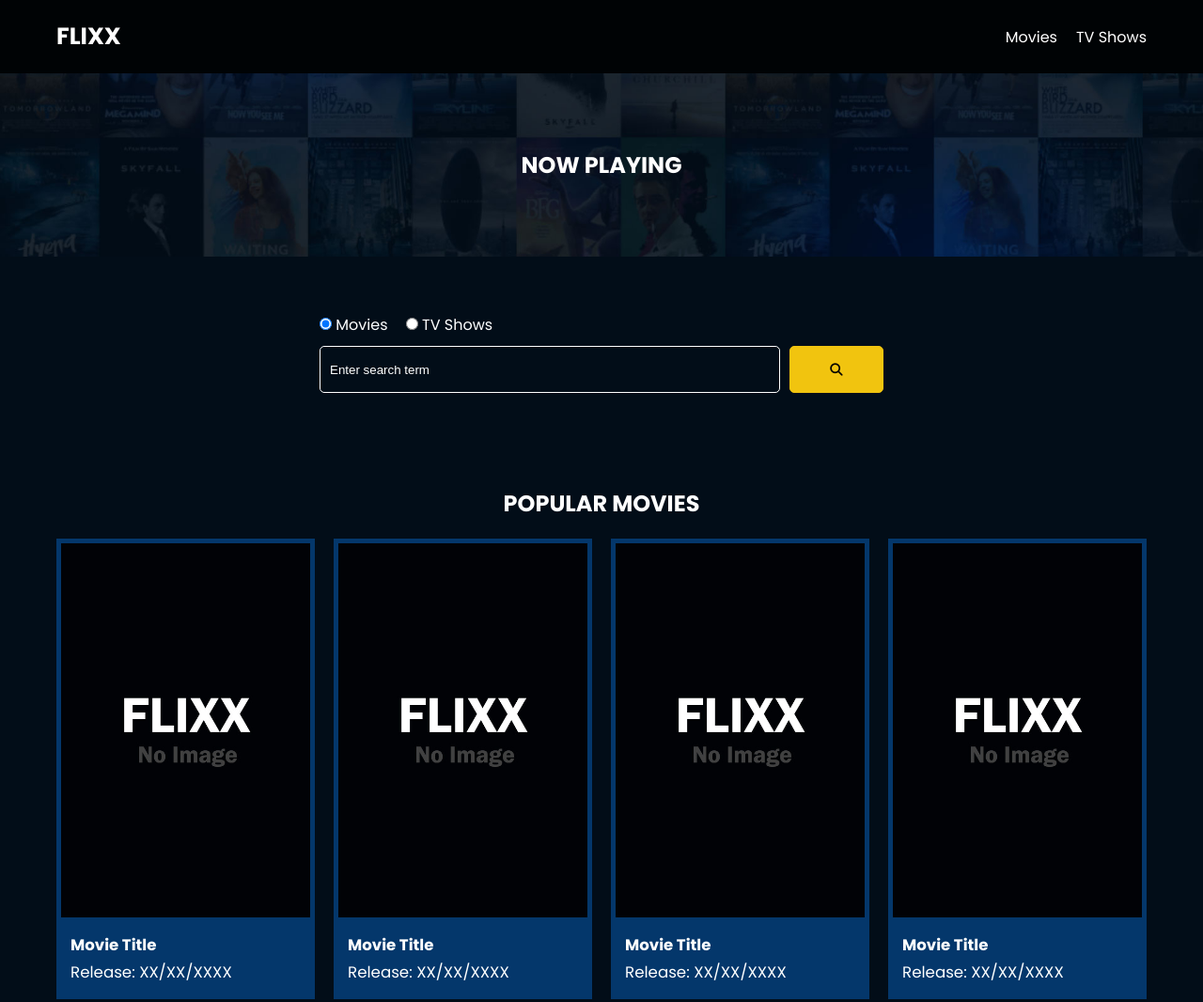
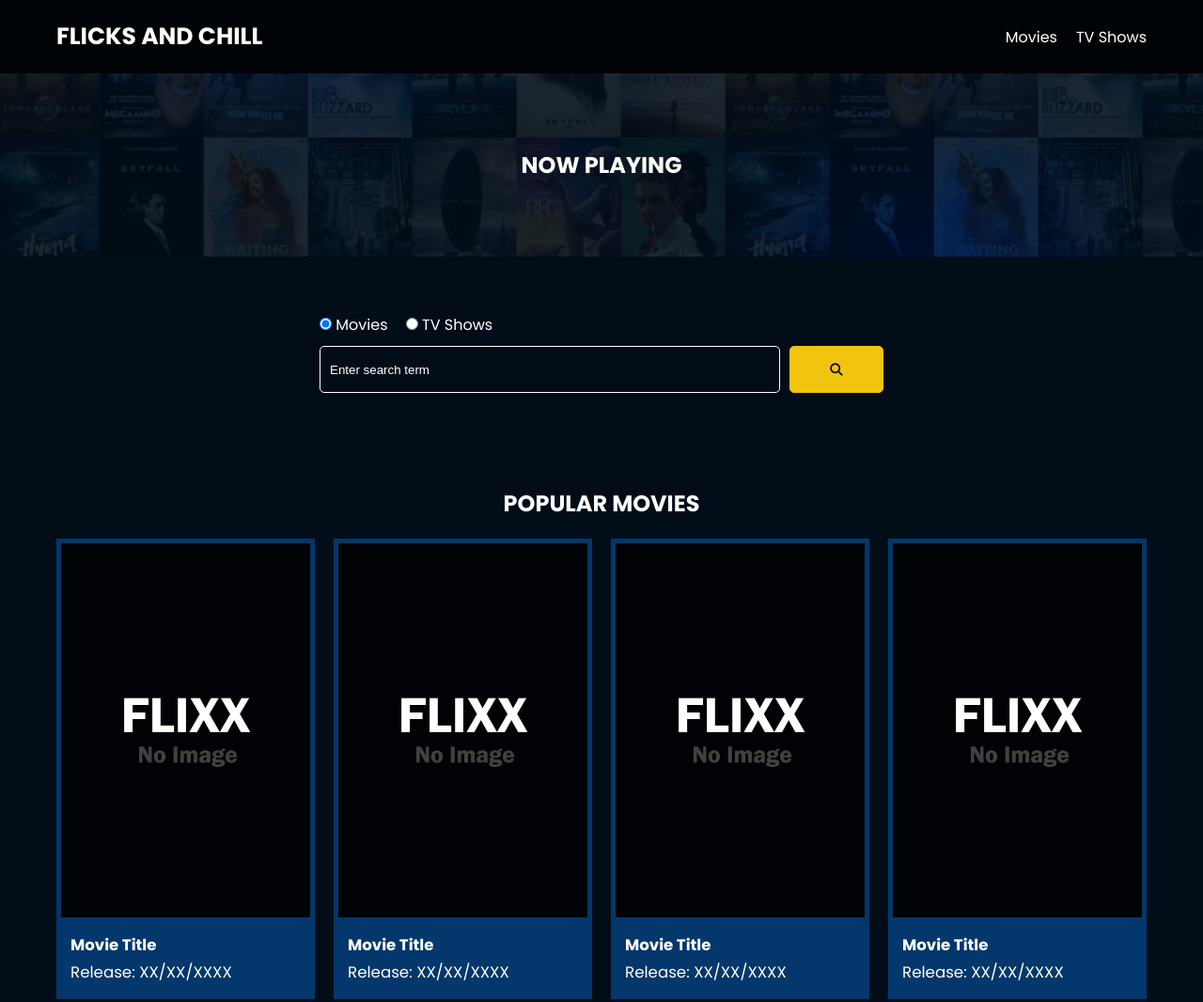
Before and after one commit to thegirlcoderr/flicks-and-chill, a plain HTML site: page index.html in a window 1280 px wide. Shown: the top 1066 px of the page at 94% size. Drawn offline with Linux system fonts and the light colour scheme.

Commit message:
changed title

```diff
--- a/index.html
+++ b/index.html
@@ -16,12 +16,12 @@
     <link rel="stylesheet" href="css/spinner.css" />
     <script src="lib/swiper.js"></script>
     <script src="js/script.js" defer></script>
-    <title>Flixx</title>
+    <title>Flicks&Chill</title>
   </head>
   <body>
     <header class="main-header">
       <div class="container">
-        <div class="logo"><a href="/">FLIXX</a></div>
+        <div class="logo"><a href="/">FLICKS AND CHILL</a></div>
         <nav>
           <ul>
             <li>
```
Also changed, not shown: movie-details.html (+1 -1 lines), search.html (+1 -1 lines).
